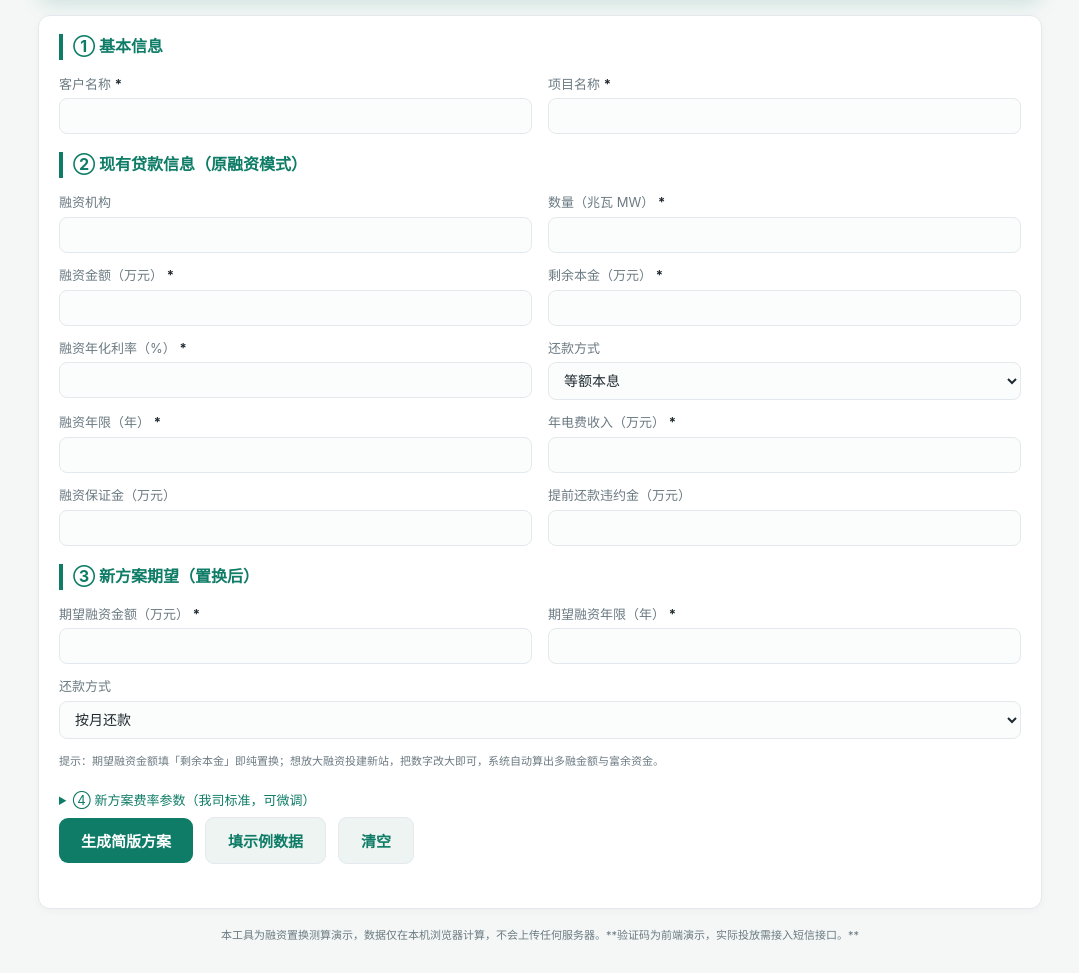
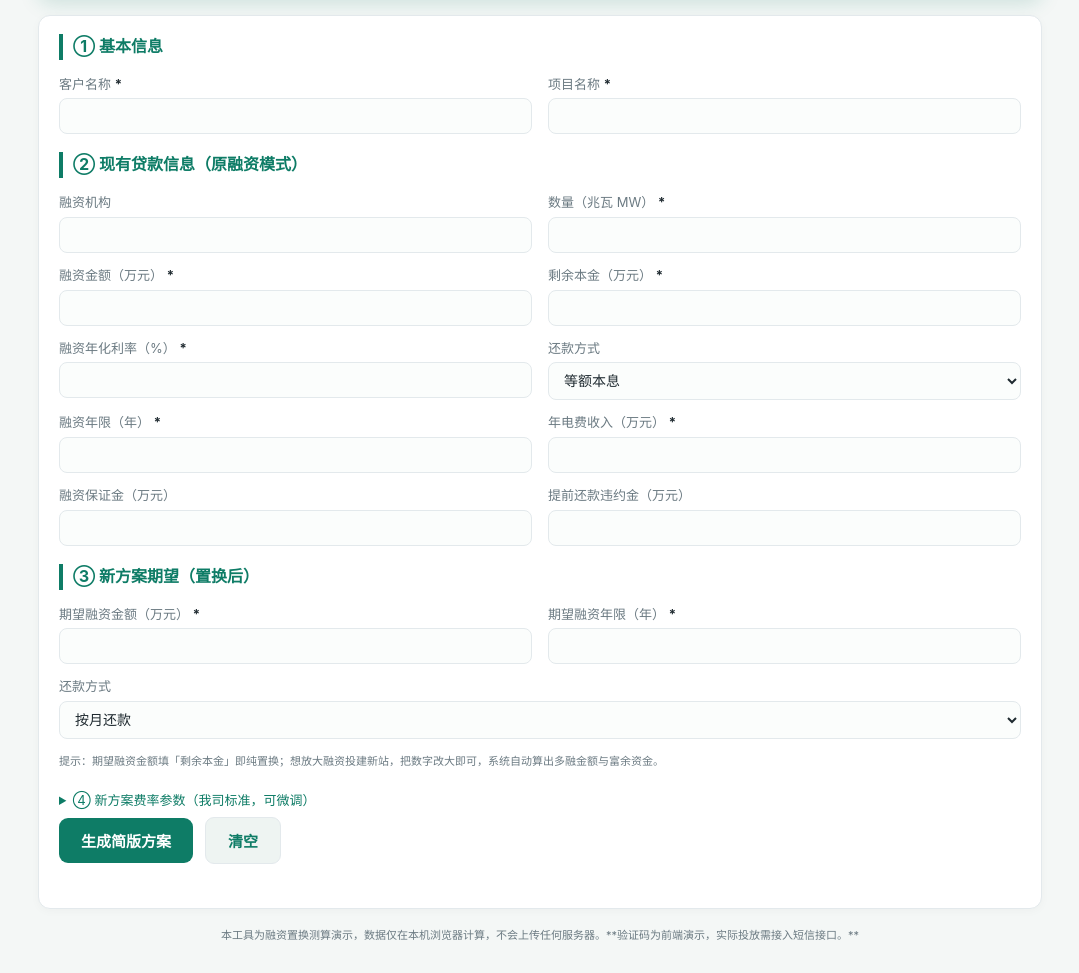
Before and after one commit to Starlynn008/pv-finance-refi, a plain HTML site: page index.html in a window 1280 px wide. Shown: the part 127-1100 px from the top of the page, without its empty margins (100-1179 px from the left). Drawn offline with Linux system fonts and the light colour scheme.

Commit message:
fix: 隐藏'填示例数据'按钮

```diff
--- a/index.html
+++ b/index.html
@@ -139,7 +139,7 @@
 
     <div class="actions">
       <button class="btn" id="genBtn">生成简版方案</button>
-      <button class="btn ghost" id="exBtn">填示例数据</button>
+      <button class="btn ghost" id="exBtn" style="display:none">填示例数据</button>
       <button class="btn ghost" id="resetBtn">清空</button>
     </div>
     <div class="err" id="err"></div>
```
